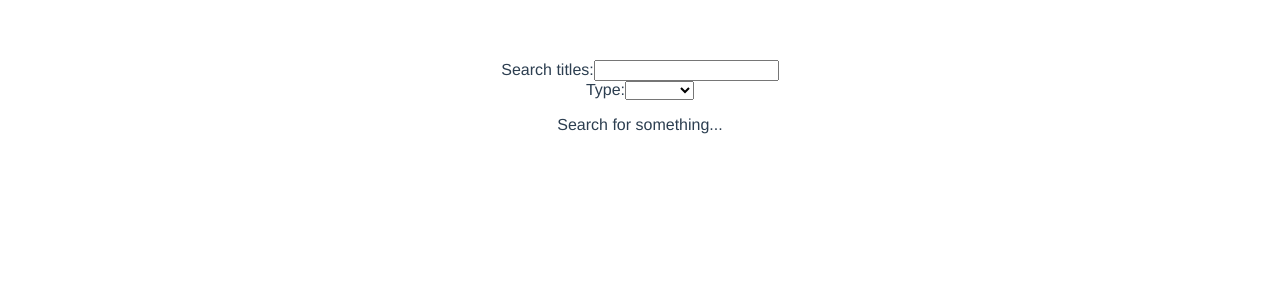
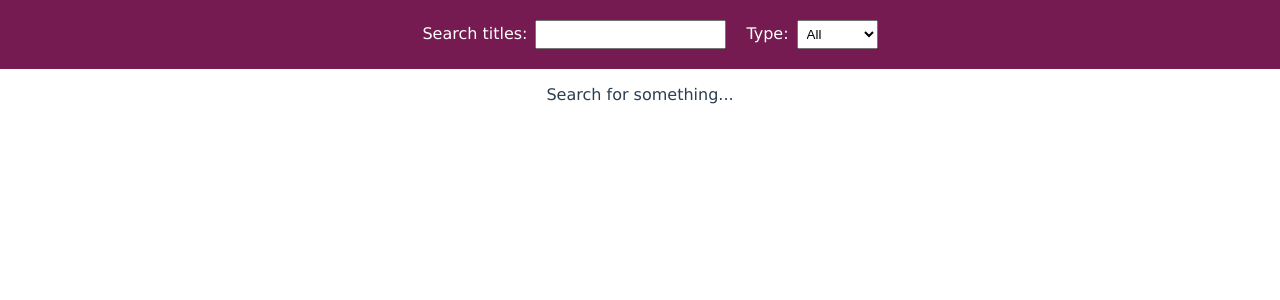
Before and after one commit to nlukic97/movie-db-search, a Vue app: page / in a window 1280 px wide. Shown: the top 300 px of the page. Built offline with nearby package versions, Linux system fonts and the light colour scheme.

Commit message:
styled, imaged added for missing images (search 'borat' to see)

```diff
--- a/src/App.vue
+++ b/src/App.vue
@@ -22,6 +22,9 @@ export default {
   -moz-osx-font-smoothing: grayscale;
   text-align: center;
   color: #2c3e50;
-  margin-top: 60px;
+  // margin-top: 60px;
+}
+body {
+  margin:0;
 }
 </style>
--- a/src/components/HelloWorld.vue
+++ b/src/components/HelloWorld.vue
@@ -1,13 +1,15 @@
 <template>
   <div class="hello">
+    <div class="searchFilt">
       <label for="search">Search titles:</label>
       <input v-model="searchTerm" type="text" id="search" v-on:keyup="updateList">
-    <div>
+
       <label for="type">Type:</label>
       <select v-model="filterType" v-on:change="validationForSearch" name="type" id="type" > <!-- ubacivanje v- opcija cini da se ne prikazuje movie kao default opcija, nego stoji prazan dropdown (cak i kad promenim v-model'd filterType text) -->
-        <option value="movie" >movie</option>
-        <option value="series" selected>series</option>
-        <option value="episode">episode</option>
+        <option value="" >All</option>
+        <option value="movie" >Movie</option>
+        <option value="series" selected>Series</option>
+        <option value="episode">Episode</option>
       </select>
     </div>
     <ul v-if="list">
@@ -45,8 +47,9 @@ export default {
           if(response.data.Response == 'True'){
             this.list = response.data.Search;
             this.error = null;
-            // console.log(this.list)
+            console.log(this.list)
             this.generateImbdUrl()
+            this.validatePoster()
 
             //if the for loop from the generateImbdUrl was here, one method would not work. Take a look at question.vue
 
@@ -72,6 +75,13 @@ export default {
       if(this.searchTerm.length >= 3){
         this.updateList()
       }
+    },
+    validatePoster(){
+      for(var i = 0; i < this.list.length; i++){
+        if(this.list[i].Poster == 'N/A'){
+          this.list[i].Poster = 'https://newprojects.99acres.com/projects/unknown/united_infra/images/zj7xmckr.jpg';
+        }
+      }
     }
   }
 }
@@ -80,17 +90,67 @@ export default {
 <!-- Add "scoped" attribute to limit CSS to this component only -->
 <style scoped lang="scss">
 .hello {
-  // input {
-
-  // }
+  font-family: 'Lucida Sans', 'Lucida Sans Regular', 'Lucida Grande', 'Lucida Sans Unicode', Geneva, Verdana, sans-serif;
+  .searchFilt {
+    background-color:#751B51;
+    padding:20px 0;
+    label {
+      margin-left: 20px;
+      margin-right: 8px;
+      color:#fff;
+      &:hover {
+        cursor:pointer;
+      }
+    }
+    input {
+      padding:5px;
+    }
+    select{
+      padding:5px;
+      &:hover {
+        cursor:pointer;
+      }
+    }
+  }
   ul{
     list-style-type: none;
+    margin:0px 80px;
+    padding:0 10px;
     li{
       margin-bottom:35px;
+      padding:30px 100px 50px 100px;
+      &:nth-child(odd){
+        background-color:rgb(5, 163, 34);
+        a {
+        color:#fff;
+          h2 {
+            background-color:rgb(11, 53, 19);
+            padding:5px;
+          }
+          p {
+            background-color:rgb(11, 53, 19);
+            padding:5px;
+          }
+        }
+      }
+      &:nth-child(even){
+        background-color:#C2405C;
+        a {
+        color:#fff;
+          h2 {
+            background-color:#C21938;
+            padding:5px;
+          }
+          p {
+            background-color:#C21938;
+            padding:5px;
+          }
+        }
+      }
       a {
         text-decoration: none;
-        color:#333;
         img{
+          max-width: 300px;
         &:hover {
           cursor:pointer;
           }
```
Lines whose indentation alone changed are shown as unchanged.
